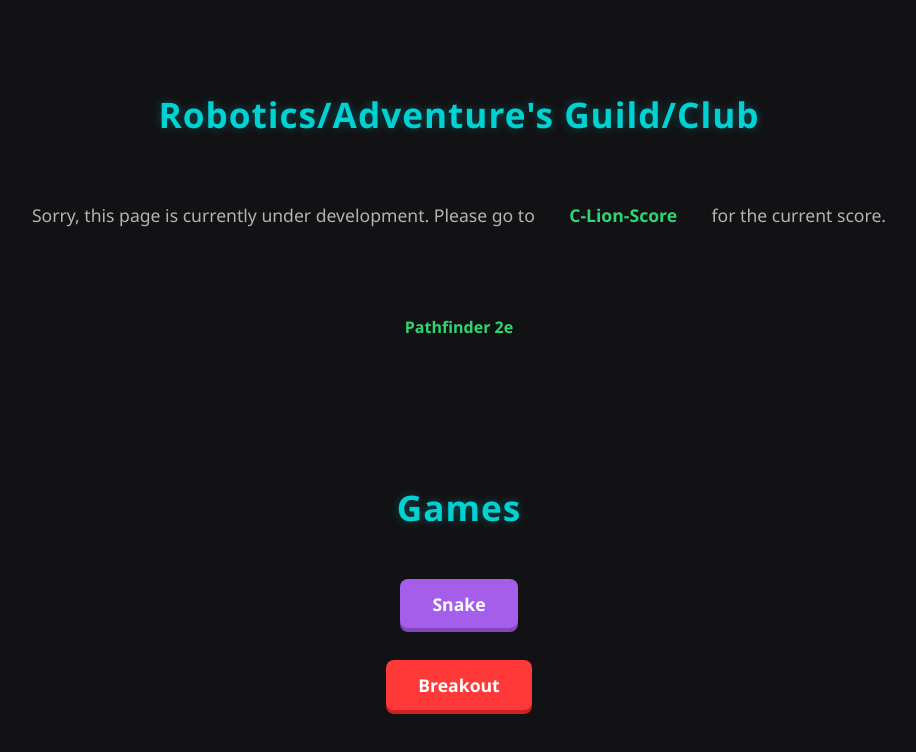
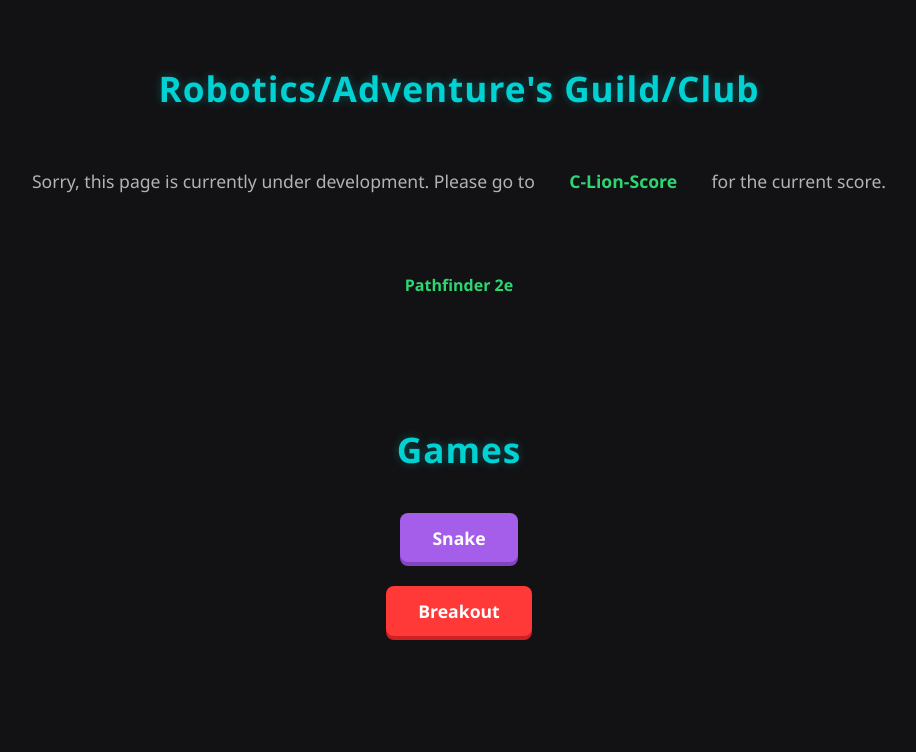
Before and after one commit to 8-HeadedHydra/8-HeadedHydra.github.io, a plain HTML site: page index.html in a window 1280 px wide. Shown: the whole page, without its empty margins (181-1097 px from the left). Drawn offline with Linux system fonts and the light colour scheme.

Commit message:
Update style.css
Reduced spacing

```diff
--- a/style.css
+++ b/style.css
@@ -9,14 +9,13 @@
 body {
     background-color: #121214;
     color: #ffffff;
-    min-height: 100vh;
+    padding: 4rem 1rem; /* Swapped min-height for clean padding constraints */
     display: flex;
     flex-direction: column;
-    justify-content: center;
     align-items: center;
-    gap: 2rem;
-    padding: 2rem;
+    gap: 1.5rem; /* Keeps items close and clean */
 }
+
 
 /* 2. Main Container Layout (Matches Scoreboard Style) */
 .main-container {
```
